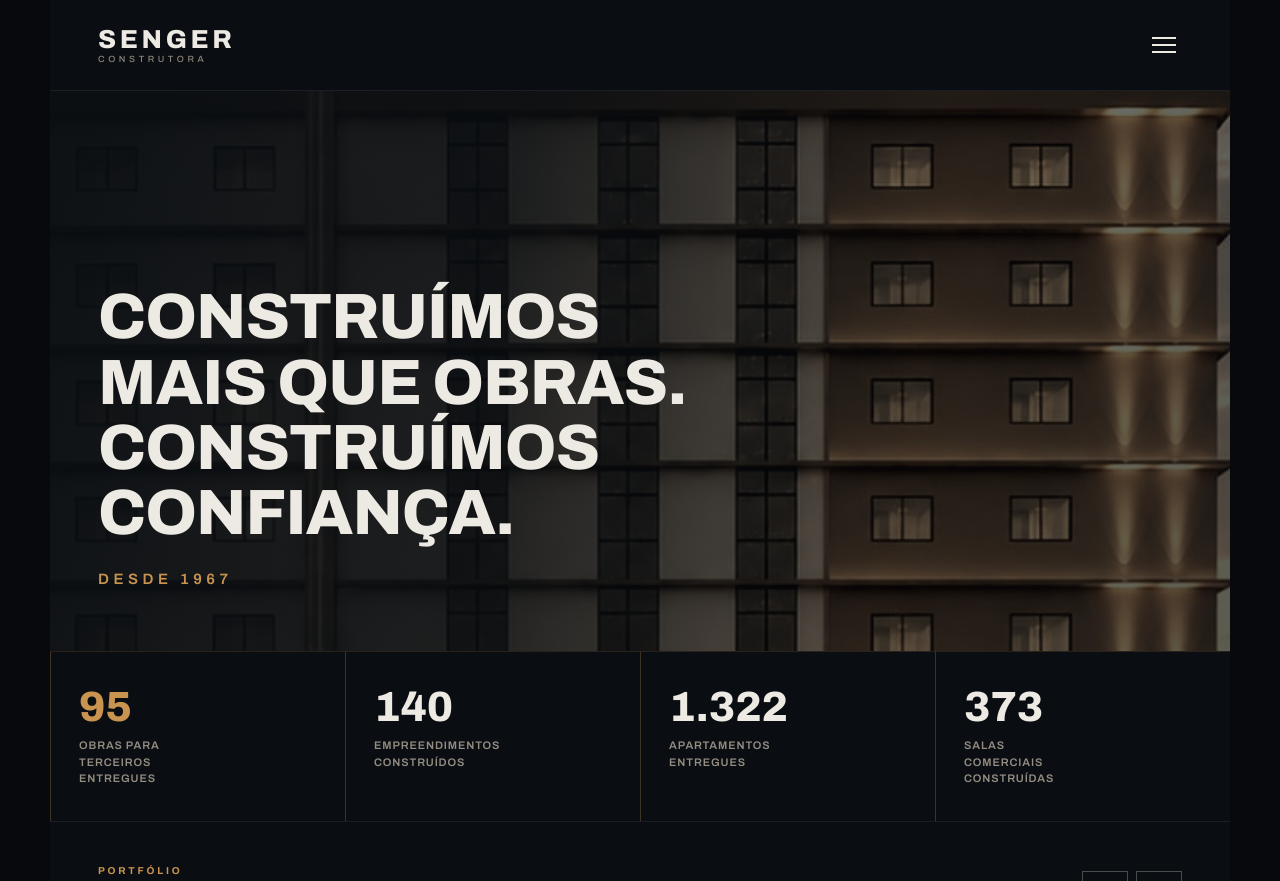
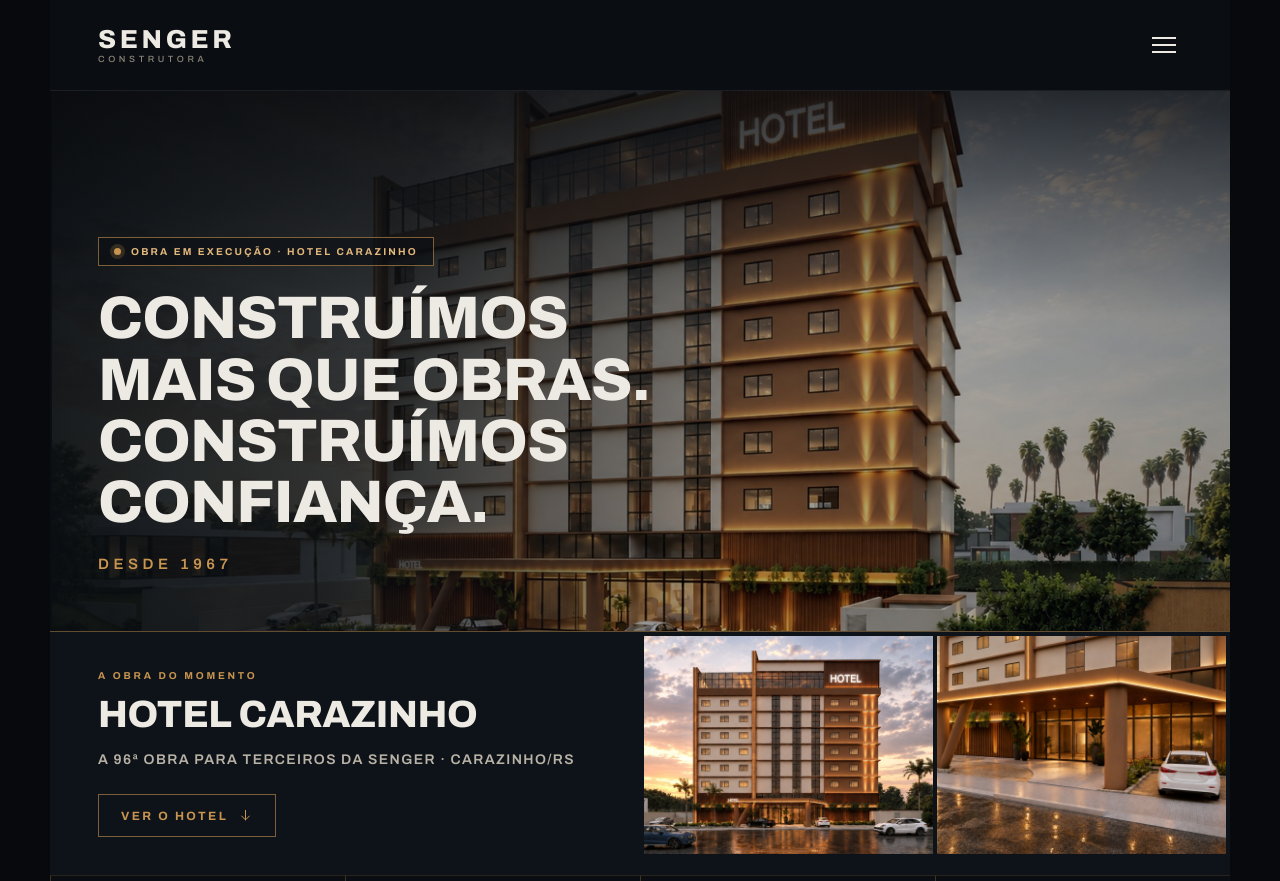
Before and after one commit to construtora-senger/obras, a plain HTML site: page index.html in a window 1280 px wide. Shown: the top 881 px of the page. Drawn offline with nearby package versions, Linux system fonts and the light colour scheme.

Commit message:
Add files via upload

```diff
--- a/index.html
+++ b/index.html
@@ -44,12 +44,33 @@
   </div>
 </header>
 
-<section data-screen-label="Hero" style="position:relative;min-height:clamp(330px,52vw,560px);display:flex;align-items:flex-end;overflow:hidden">
-  <img src="https://construtora-senger.github.io/obras/assets/hotel/hotel_hero_retrato.jpg" alt="Obra em execução pela Construtora Senger" style="position:absolute;inset:0;width:100%;height:100%;object-fit:cover;object-position:60% 40%;filter:sepia(0.5) saturate(0.8) brightness(0.6) contrast(1.08)" />
-  <div style="position:absolute;inset:0;background:linear-gradient(100deg,rgba(10,14,18,0.96) 0%,rgba(10,14,18,0.82) 38%,rgba(10,14,18,0.28) 72%,rgba(10,14,18,0.45) 100%)"></div>
-  <div style="position:relative;padding:clamp(22px,5vw,64px) clamp(18px,4vw,48px);max-width:760px">
-    <h1 style="margin:0;font-size:clamp(27px,5.2vw,64px);font-weight:800;line-height:1.02;letter-spacing:-0.015em;text-transform:uppercase;text-wrap:balance">Construímos<br />mais que obras.<br />Construímos<br />confiança.</h1>
-    <div style="margin-top:clamp(16px,2vw,26px);font-size:clamp(12px,1.2vw,15px);font-weight:600;letter-spacing:0.3em;color:#C8944F">DESDE 1967</div>
+<section data-screen-label="Hero" style="position:relative;min-height:clamp(340px,50vw,540px);display:flex;align-items:flex-end;overflow:hidden">
+  <img src="assets/hotel_perspectiva.jpeg" alt="Hotel Carazinho, obra em execução pela Construtora Senger" style="position:absolute;inset:0;width:100%;height:100%;object-fit:cover;object-position:44% 58%;transform:scale(1.12) translateX(5.5%);filter:saturate(0.92) brightness(0.82) contrast(1.04)" />
+  <div style="position:absolute;inset:0;background:linear-gradient(103deg,rgba(10,14,18,0.96) 0%,rgba(10,14,18,0.8) 30%,rgba(10,14,18,0.16) 62%,rgba(10,14,18,0.28) 100%)"></div>
+  <div style="position:absolute;left:0;right:0;top:0;height:42%;background:linear-gradient(to bottom,rgba(7,9,12,0.72),transparent)"></div>
+  <div style="position:relative;padding:clamp(20px,4.6vw,60px) clamp(18px,4vw,48px);max-width:780px">
+    <div style="display:inline-flex;align-items:center;gap:clamp(7px,1vw,10px);padding:clamp(5px,1vw,8px) clamp(9px,1.7vw,15px);background:rgba(10,14,18,0.62);border:1px solid rgba(200,148,79,0.6)">
+      <span style="width:7px;height:7px;border-radius:50%;background:#C8944F;box-shadow:0 0 0 4px rgba(200,148,79,0.2);flex:none"></span>
+      <span style="font-size:clamp(9px,1.05vw,10px);font-weight:700;letter-spacing:0.22em;text-transform:uppercase;color:#E3B87C">Obra em execução · Hotel Carazinho</span>
+    </div>
+    <h1 style="margin:clamp(14px,2vw,22px) 0 0;font-size:clamp(25px,4.8vw,60px);font-weight:800;line-height:1.02;letter-spacing:-0.015em;text-transform:uppercase;text-wrap:balance">Construímos<br />mais que obras.<br />Construímos<br />confiança.</h1>
+    <div style="margin-top:clamp(14px,1.8vw,24px);font-size:clamp(12px,1.2vw,15px);font-weight:600;letter-spacing:0.3em;color:#C8944F">DESDE 1967</div>
+  </div>
+</section>
+
+<section data-screen-label="Destaque do hotel" style="display:grid;grid-template-columns:repeat(auto-fit,minmax(258px,1fr));background:#0E1319;border-top:1px solid rgba(200,148,79,0.45)">
+  <div style="padding:clamp(20px,3vw,38px) clamp(18px,4vw,48px);display:flex;flex-direction:column;justify-content:center;gap:clamp(9px,1.2vw,14px)">
+    <div style="font-size:clamp(9px,1.05vw,10px);font-weight:700;letter-spacing:0.28em;text-transform:uppercase;color:#C8944F">A obra do momento</div>
+    <h2 style="margin:0;font-size:clamp(24px,3vw,38px);font-weight:800;line-height:1.05;letter-spacing:-0.01em;text-transform:uppercase">Hotel Carazinho</h2>
+    <div style="font-size:clamp(12px,1.2vw,14px);font-weight:600;letter-spacing:0.1em;text-transform:uppercase;color:#B9B2A6;line-height:1.6">A 96ª obra para terceiros da Senger · Carazinho/RS</div>
+    <a href="#hotel-carazinho" style="align-self:flex-start;margin-top:clamp(5px,1vw,9px);display:inline-flex;align-items:center;gap:10px;padding:clamp(9px,1.3vw,13px) clamp(14px,2.2vw,22px);border:1px solid rgba(200,148,79,0.6);color:#C8944F;font-size:clamp(10px,1.1vw,12px);font-weight:700;letter-spacing:0.2em;text-transform:uppercase" style-hover="background:rgba(200,148,79,0.12);color:#E3B87C">
+      Ver o hotel
+      <svg viewBox="0 0 24 24" fill="none" stroke="currentColor" stroke-width="1.6" stroke-linecap="square" style="width:15px;height:15px;flex:none"><path d="M12 4v15" /><path d="m6 13 6 6 6-6" /></svg>
+    </a>
+  </div>
+  <div style="display:grid;grid-template-columns:repeat(2,1fr);gap:4px;padding:4px">
+    <img src="assets/hotel_fachada.jpeg" alt="Fachada do Hotel Carazinho ao entardecer" style="width:100%;height:clamp(148px,17vw,232px);object-fit:cover;display:block" />
+    <img src="assets/hotel_entrada.jpeg" alt="Acesso principal coberto do Hotel Carazinho" style="width:100%;height:clamp(148px,17vw,232px);object-fit:cover;display:block" />
   </div>
 </section>
 
@@ -218,7 +239,7 @@
   </div>
 </section>
 
-<section data-screen-label="Hotel atual" style="display:grid;grid-template-columns:repeat(auto-fit,minmax(272px,1fr));background:#0A0E12">
+<section id="hotel-carazinho" data-screen-label="Hotel atual" style="scroll-margin-top:12px;display:grid;grid-template-columns:repeat(auto-fit,minmax(272px,1fr));background:#0A0E12">
   <div style="padding:clamp(26px,4vw,54px) clamp(20px,3.4vw,48px);display:flex;flex-direction:column;justify-content:center;gap:clamp(13px,1.5vw,20px)">
     <div style="align-self:flex-start;padding:clamp(4px,1vw,7px) clamp(7px,1.7vw,14px);border:1px solid rgba(200,148,79,0.5);color:#C8944F;font-size:clamp(9px,1.05vw,10px);font-weight:700;letter-spacing:0.24em;text-transform:uppercase">Em execução</div>
     <h2 style="margin:0;font-size:clamp(28px,3.4vw,42px);font-weight:800;line-height:1.05;letter-spacing:-0.01em;text-transform:uppercase">Hotel Carazinho</h2>
```
